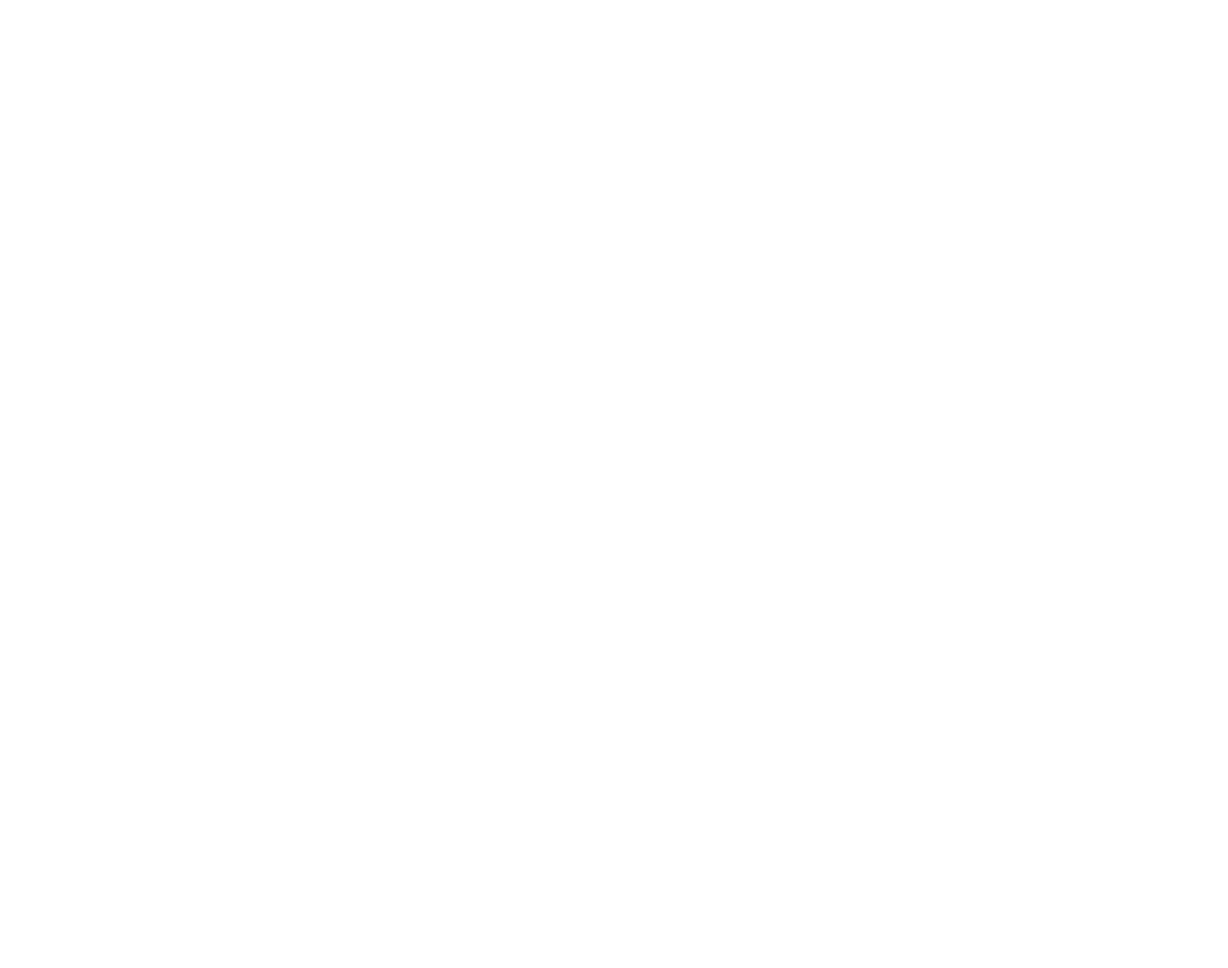
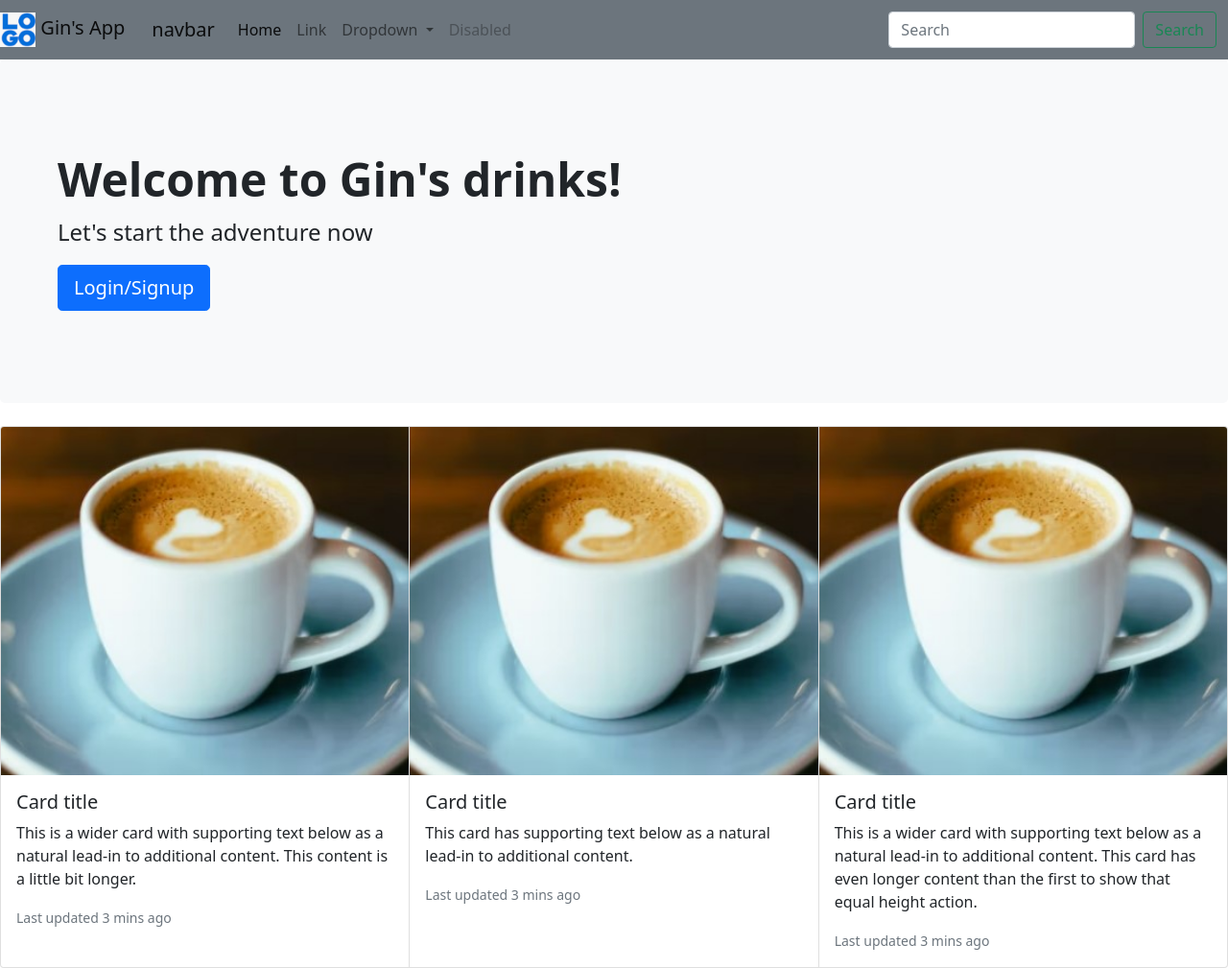
Before and after one commit to glu17/demo05_lu_gin, a plain HTML site: page index.html in a window 1280 px wide. Shown: the whole page at 96% size. Before the commit the page ends 800 px from the top, so only its background shows below. Drawn offline with nearby package versions, Linux system fonts and the light colour scheme.

Commit message:
Created HTML webpage

```diff
--- a/index.html
+++ b/index.html
@@ -1,39 +1,170 @@
 <!DOCTYPE html>
 <html lang="en">
-
-<head>
+  <head>
     <title>My BCIT Project</title>
-    <meta name="comp1800 template" content="My 1800 App">
+    <meta name="comp1800 template" content="My 1800 App" />
 
     <!-- Required meta tags -->
-    <meta charset="utf-8">
-    <meta name="viewport" content="width=device-width, initial-scale=1">
+    <meta charset="utf-8" />
+    <meta name="viewport" content="width=device-width, initial-scale=1" />
 
     <!-- Bootstrap Library CSS CDN go here -->
+    <link
+      href="https://cdn.jsdelivr.net/npm/bootstrap@5.1.3/dist/css/bootstrap.min.css"
+      rel="stylesheet"
+      integrity="sha384-1BmE4kWBq78iYhFldvKuhfTAU6auU8tT94WrHftjDbrCEXSU1oBoqyl2QvZ6jIW3"
+      crossorigin="anonymous"
+    />
     <!-- Boostrap Library JS CDN  go here -->
+    <script
+      src="https://cdn.jsdelivr.net/npm/bootstrap@5.1.3/dist/js/bootstrap.bundle.min.js"
+      integrity="sha384-ka7Sk0Gln4gmtz2MlQnikT1wXgYsOg+OMhuP+IlRH9sENBO0LRn5q+8nbTov4+1p"
+      crossorigin="anonymous"
+    ></script>
 
     <!-- Other libraries go here -->
 
     <!-- Link to styles of your own -->
     <!-- <link rel="stylesheet" href="./styles/style.css"> -->
+  </head>
 
-</head>
-
-<body>
-
+  <body>
     <!------------------------------>
     <!-- Your HTML Layout go here -->
     <!------------------------------>
     <!-- Stuff for body goes here -->
+    <nav class="navbar navbar-expand-lg navbar-light bg-secondary">
+      <a class="navbar-brand" href="#">
+        <img src="./images/logo.jpg" height="36" />
+        Gin's App
+      </a>
+      <div class="container-fluid">
+        <a class="navbar-brand" href="#">navbar</a>
+        <button
+          class="navbar-toggler"
+          type="button"
+          data-bs-toggle="collapse"
+          data-bs-target="#navbarSupportedContent"
+          aria-controls="navbarSupportedContent"
+          aria-expanded="false"
+          aria-label="Toggle navigation"
+        >
+          <span class="navbar-toggler-icon"></span>
+        </button>
+        <div class="collapse navbar-collapse" id="navbarSupportedContent">
+          <ul class="navbar-nav me-auto mb-2 mb-lg-0">
+            <li class="nav-item">
+              <a class="nav-link active" aria-current="page" href="#">Home</a>
+            </li>
+            <li class="nav-item">
+              <a class="nav-link" href="#">Link</a>
+            </li>
+            <li class="nav-item dropdown">
+              <a
+                class="nav-link dropdown-toggle"
+                href="#"
+                id="navbarDropdown"
+                role="button"
+                data-bs-toggle="dropdown"
+                aria-expanded="false"
+              >
+                Dropdown
+              </a>
+              <ul class="dropdown-menu" aria-labelledby="navbarDropdown">
+                <li><a class="dropdown-item" href="#">Action</a></li>
+                <li><a class="dropdown-item" href="#">Another action</a></li>
+                <li><hr class="dropdown-divider" /></li>
+                <li>
+                  <a class="dropdown-item" href="#">Something else here</a>
+                </li>
+              </ul>
+            </li>
+            <li class="nav-item">
+              <a
+                class="nav-link disabled"
+                href="#"
+                tabindex="-1"
+                aria-disabled="true"
+                >Disabled</a
+              >
+            </li>
+          </ul>
+          <form class="d-flex">
+            <input
+              class="form-control me-2"
+              type="search"
+              placeholder="Search"
+              aria-label="Search"
+            />
+            <button class="btn btn-outline-success" type="submit">
+              Search
+            </button>
+          </form>
+        </div>
+      </div>
+    </nav>
 
+    <div class="p-5 mb-4 bg-light rounded-3">
+      <div class="container-fluid py-5">
+        <h1 class="display-5 fw-bold">Welcome to Gin's drinks!</h1>
+        <p class="col-md-8 fs-4">Let's start the adventure now</p>
+        <button
+          onclick="window.location.href='login.html'"
+          class="btn btn-primary btn-lg"
+          type="button"
+        >
+          Login/Signup
+        </button>
+      </div>
+    </div>
 
+    <div class="card-group">
+      <div class="card">
+        <img src="./images/drink2.jpg" class="card-img-top" alt="..." />
+        <div class="card-body">
+          <h5 class="card-title">Card title</h5>
+          <p class="card-text">
+            This is a wider card with supporting text below as a natural lead-in
+            to additional content. This content is a little bit longer.
+          </p>
+          <p class="card-text">
+            <small class="text-muted">Last updated 3 mins ago</small>
+          </p>
+        </div>
+      </div>
+      <div class="card">
+        <img src="./images/drink2.jpg" class="card-img-top" alt="..." />
+        <div class="card-body">
+          <h5 class="card-title">Card title</h5>
+          <p class="card-text">
+            This card has supporting text below as a natural lead-in to
+            additional content.
+          </p>
+          <p class="card-text">
+            <small class="text-muted">Last updated 3 mins ago</small>
+          </p>
+        </div>
+      </div>
+      <div class="card">
+        <img src="./images/drink2.jpg" class="card-img-top" alt="..." />
+        <div class="card-body">
+          <h5 class="card-title">Card title</h5>
+          <p class="card-text">
+            This is a wider card with supporting text below as a natural lead-in
+            to additional content. This card has even longer content than the
+            first to show that equal height action.
+          </p>
+          <p class="card-text">
+            <small class="text-muted">Last updated 3 mins ago</small>
+          </p>
+        </div>
+      </div>
+    </div>
     <!---------------------------------------------->
     <!-- Your own JavaScript functions go here    -->
     <!---------------------------------------------->
 
     <!-- Link to scripts of your own -->
     <!-- <script src="./scripts/script.js"></script> -->
-
-</body>
-
+  </body>
 </html>
```
